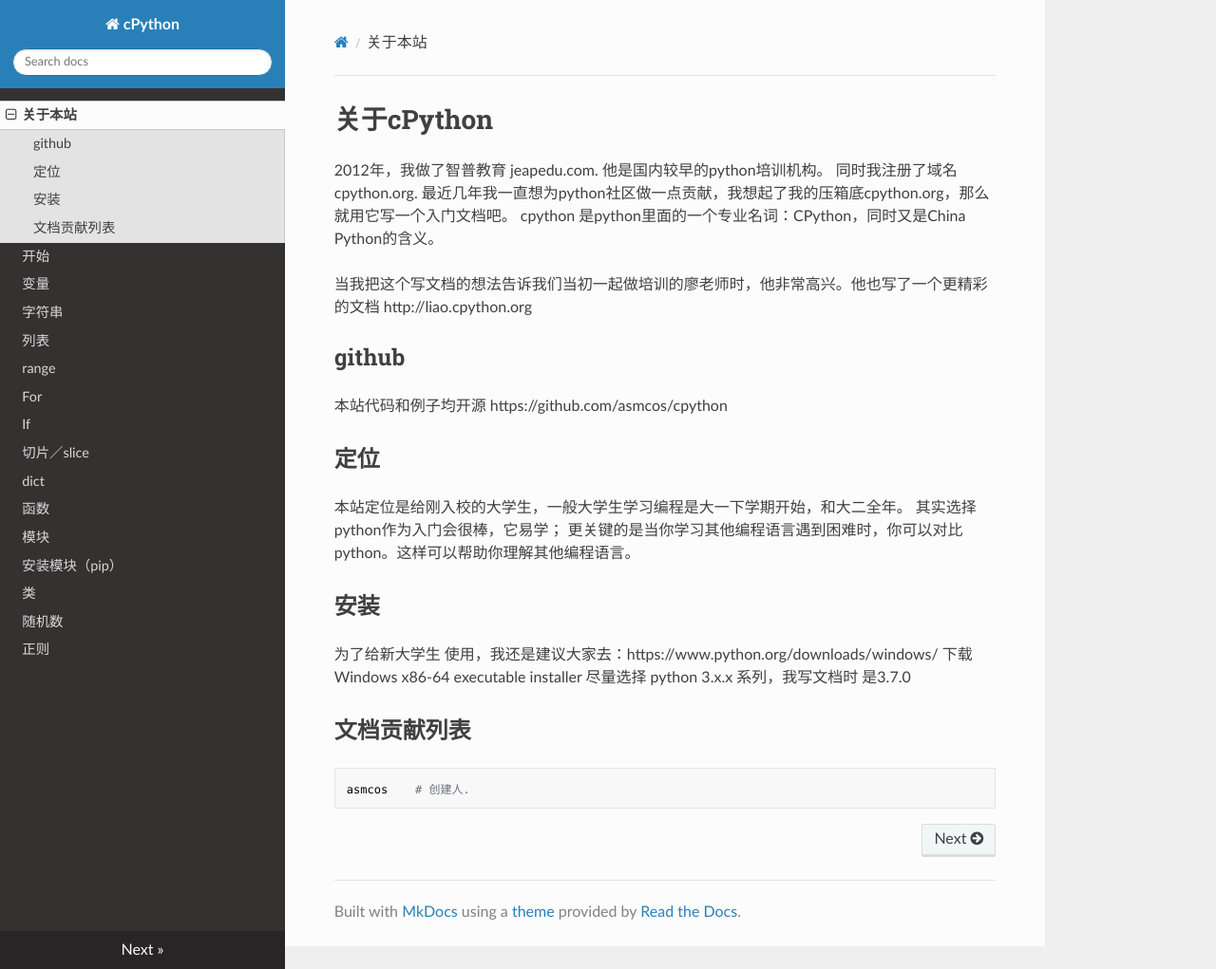
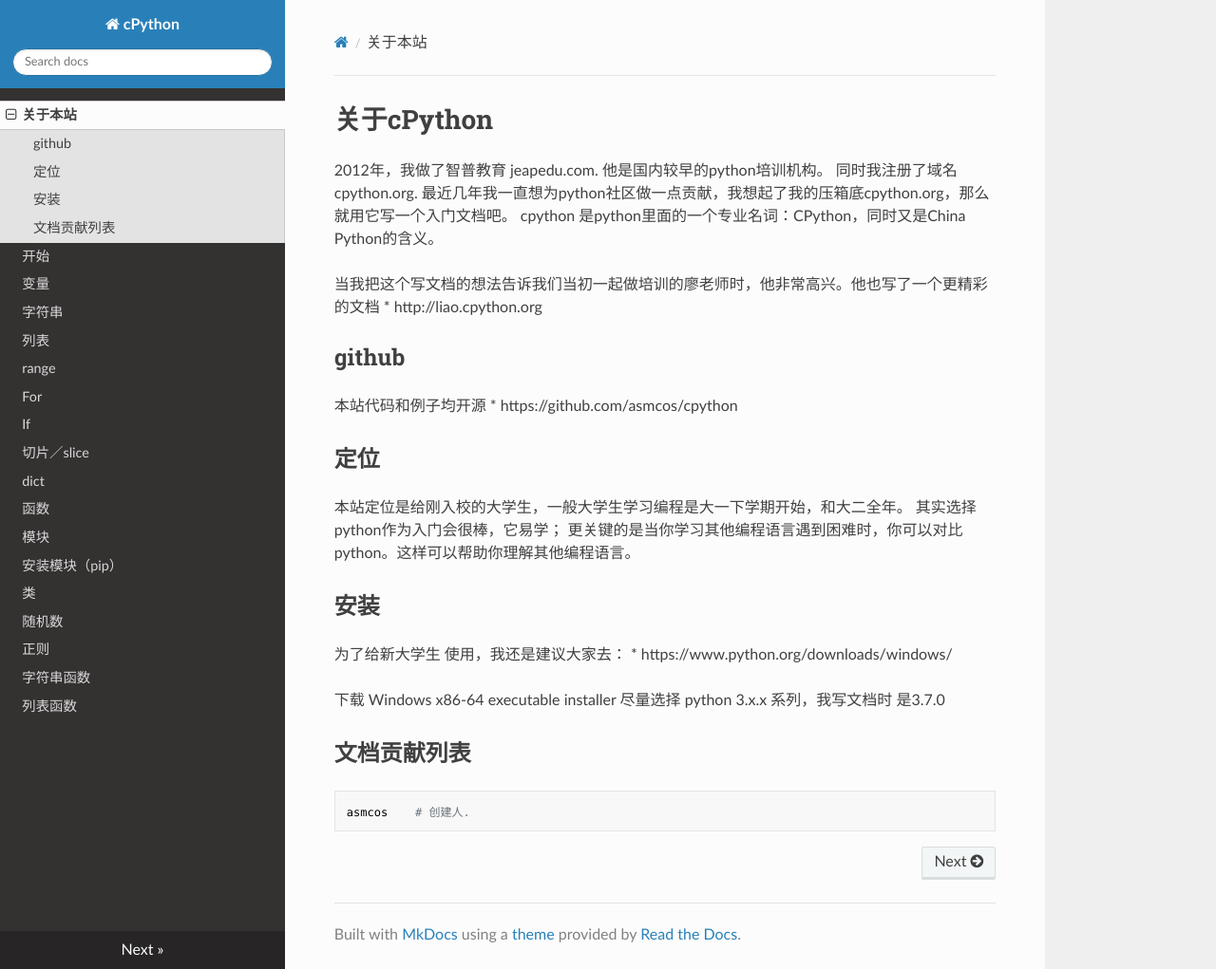
Before and after one commit to asmcos/cpython, an MkDocs documentation site: the page built from docs/index.md, in a window 1280 px wide and 1021 px high. Shown: the whole window at 95% size. Built offline with MkDocs 1.6.1, drawn with Linux system fonts in a browser that asks for light colours; nearby versions of some CDN libraries; old or Windows-style settings are respelled for this version of MkDocs.

Commit message:
增加range

```diff
--- a/docs/index.md
+++ b/docs/index.md
@@ -5,11 +5,11 @@
 cpython 是python里面的一个专业名词：CPython，同时又是China Python的含义。
 
 当我把这个写文档的想法告诉我们当初一起做培训的廖老师时，他非常高兴。他也写了一个更精彩的文档
-http://liao.cpython.org
+* http://liao.cpython.org
 
 ## github
 本站代码和例子均开源
-https://github.com/asmcos/cpython
+* https://github.com/asmcos/cpython
 
 ## 定位
 本站定位是给刚入校的大学生，一般大学生学习编程是大一下学期开始，和大二全年。
@@ -17,7 +17,9 @@
 更关键的是当你学习其他编程语言遇到困难时，你可以对比python。这样可以帮助你理解其他编程语言。
 
 ## 安装
-为了给新大学生 使用，我还是建议大家去：https://www.python.org/downloads/windows/
+为了给新大学生 使用，我还是建议大家去：
+* https://www.python.org/downloads/windows/
+
 下载 Windows x86-64 executable installer
 尽量选择 python 3.x.x 系列，我写文档时 是3.7.0
 
--- a/mkdocs.yml
+++ b/mkdocs.yml
@@ -16,5 +16,7 @@
     - 类: class.md
     - 随机数: rand.md
     - 正则: re.md
+    - 字符串函数: string_func.md
+    - 列表函数: list_func.md
 
 theme: readthedocs
```
Also changed, not shown: docs/range.md (+23 -0 lines), docs/list_func.md (added), docs/string_func.md (added), 1 other file.
